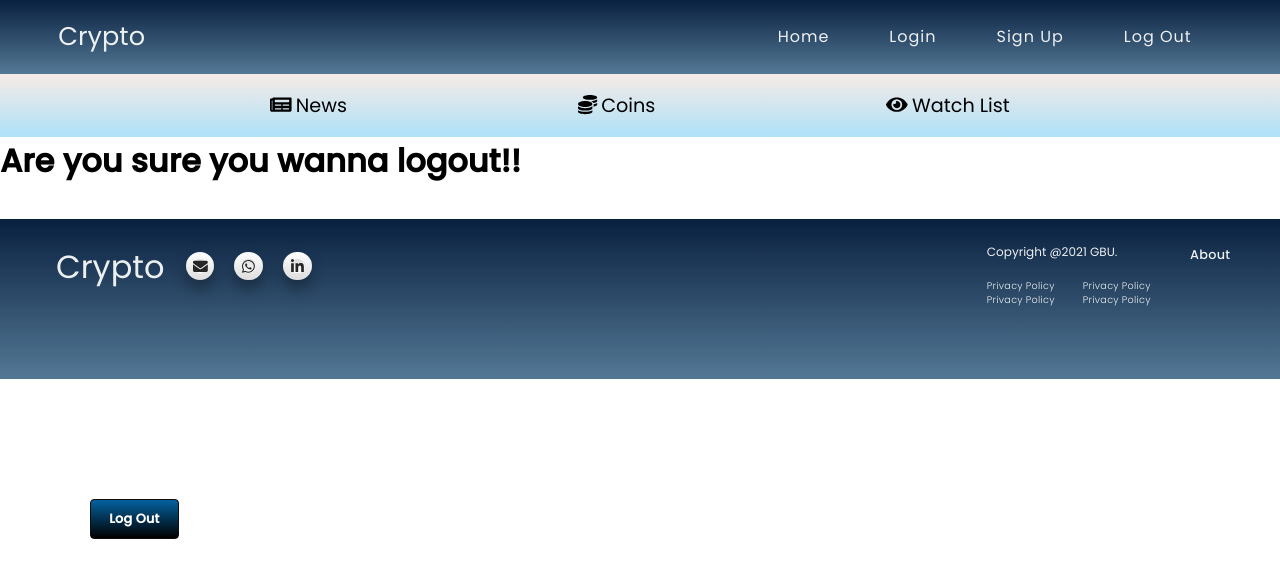
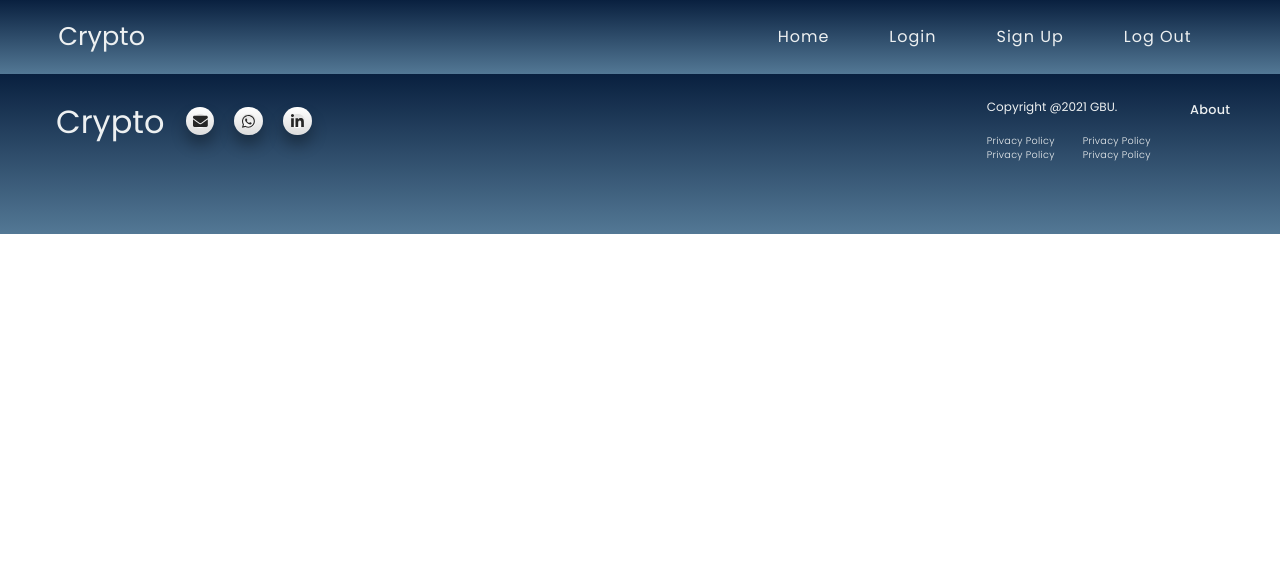
Before and after one commit to SanskritiKhatiyan/crypto-app, a React (Create React App) app in the folder frontend/: page /logout in a window 1280 px wide. Shown: the top 578 px of the page. Built offline with nearby package versions, Linux system fonts and the light colour scheme.

Commit message:
logout done

```diff
--- a/frontend/src/App.js
+++ b/frontend/src/App.js
@@ -64,10 +64,10 @@ function App() {
         <Mainbar />
         <Watchlist />
       </Route>
-      <Route path="/logout">
+      {/* <Route path="/logout">
         <Mainbar />
         <Logout />
-      </Route>
+      </Route> */}
       <Footer />
     </div>
   );
--- a/frontend/src/components/Logout/Logout.js
+++ b/frontend/src/components/Logout/Logout.js
@@ -1,33 +1,33 @@
-import React from 'react'
+// import React from 'react'
 
-const Logout = () => {
+// const Logout = () => {
 
-    const logoutUser = async (e) => {
-        e.preventDefault();
+//     const logoutUser = async (e) => {
+//         e.preventDefault();
 
-        await fetch("/logout", {
-          method: "GET",
-          headers: {
-            "Content-Type": "application/json",
-          },
-        });
-    };
+//         await fetch("/logout", {
+//           method: "GET",
+//           headers: {
+//             "Content-Type": "application/json",
+//           },
+//         });
+//     };
 
-      return (
-        <div >
-          <div >
-              <form method="POST" >
-                <h1> Are you sure you wanna logout!! </h1>
+//       return (
+//         <div >
+//           <div >
+//               <form method="POST" >
+//                 <h1> Are you sure you wanna logout!! </h1>
 
-                <button id="signin" onClick={logoutUser}>
-                  Log Out
-                </button>
-              </form>
+//                 <button id="signin" onClick={logoutUser}>
+//                   Log Out
+//                 </button>
+//               </form>
 
-              </div>
-            </div>
+//               </div>
+//             </div>
 
-      );
-}
+//       );
+// }
 
-export default Logout;
+// export default Logout;
--- a/frontend/src/components/Navbar/Navbar.js
+++ b/frontend/src/components/Navbar/Navbar.js
@@ -1,68 +1,103 @@
 import React, { useState } from "react";
-import { FontAwesomeIcon } from "@fortawesome/react-fontawesome";
+import { FontAwesomeIcon } from '@fortawesome/react-fontawesome'
 import { NavLink } from "react-router-dom";
 import "./Navbar.css";
-import { faBars, faTimes } from "@fortawesome/free-solid-svg-icons";
+import { faBars, faTimes } from '@fortawesome/free-solid-svg-icons';
+
+
+// const response = await fetch("/sign-in", {
+//   method: "POST",
+//   headers: {
+//     "Content-Type": "application/json",
+//   },
+//   body: JSON.stringify({
+
+//   }),
+// });
+
+// const data = response.json();
 
 function NavBar() {
   const [click, setClick] = useState(false);
-  const NavMenuItems = [
-    {
-      id: "1",
-      url: "/",
-      menu: "Home",
-      cname: "nav-icon",
+
+  const logoutUser = async (e) => {
+    e.preventDefault();
+
+    await fetch("/logout", {
+      method: "GET",
+      headers: {
+        "Content-Type": "application/json",
       },
-    {
-      id: "2",
-      url: "/Signin",
-      menu: "Login",
-      cname: "nav-icon",
-    },
+    });
+};
+  // const NavMenuItems = [
+  //   // {
+  //   //   id:"4",
+  //   //   url:"#",
+  //   //   menu: data.name,
+  //   //   cname:"nav-icon"
+  //   // },
+  //   {
+  //     id:"1",
+  //     url:"/",
+  //     menu:"Home",
+  //     cname:"nav-icon"
+  //   },
+  //   {
+  //     id: "2",
+  //     url: "/Signin",
+  //     menu: "Login",
+  //     cname: "nav-icon",
+  //   },
 
-    {
-      id: "3",
-      url: "/Signup",
-      menu: "Sign Up",
-      cname: "nav-icon",
-    },
+  //   {
+  //     id: "3",
+  //     url: "/Signup",
+  //     menu: "Sign Up",
+  //     cname: "nav-icon",
+  //   }
+  // ];
 
-    {
-      id: "4",
-      url: "/logout",
-      menu: "Log Out",
-      cname: "nav-icon",
-    },
-  ];
+  // const handleClick = () => setClick(!click);
+  return (
 
-  const handleClick = () => setClick(!click);
-  return (
       <nav className="navbar">
-      <div className="nav-logo">
-        <NavLink to="/" className="nlogo">
+        <div className="nav-logo"><NavLink to="/" className="nlogo" >
             Crypto
-        </NavLink>
-      </div>
-      <ul
-        className={click ? "nav-link-button" : "nav-links"}
-        onClick={() => setClick(false)}
-      >
-        {NavMenuItems.map(({ id, url, cname, menu }) => (
+          </NavLink> </div>
+
+           <ul className={click ? "nav-link-button": "nav-links"}
+          onClick={()=>setClick(false)} >
+
+          {/* {NavMenuItems.map(({ id, url, cname, menu }) => (
+
             <li className="nav-items">
-            <NavLink exact to={url} key={id} className={cname}>
-              {menu}
-            </NavLink>
+                 <NavLink  exact to={url} key={id} className={cname}   >{menu}</NavLink>
             </li>
-        ))}
+          ))}*/}
+           <li className="nav-items">
+                 <NavLink  exact to="/" key="1" className= "nav-icon"  >Home</NavLink>
+            </li>
+            <li className="nav-items">
+                 <NavLink  exact to="/Signin" key="2" className= "nav-icon"  >Login</NavLink>
+            </li>
+            <li className="nav-items">
+                 <NavLink  exact to="/Signup" key="3" className= "nav-icon"  >Sign Up</NavLink>
+            </li>
+            <li className="nav-items" >
+                 < a className= "nav-icon" href="" onClick={logoutUser}>Log Out</a>
+            </li>
+
         </ul>
 
-      <FontAwesomeIcon
-        className="hamburger-menu"
-        onClick={() => setClick(!click)}
-        icon={click ? faTimes : faBars}
-      />
+
+
+     <FontAwesomeIcon  className="hamburger-menu" onClick={() =>setClick(!click)}
+             icon={click ? faTimes : faBars}/>
+
 </nav>
+
   );
-}
+};
 
 export default NavBar;
```
Lines whose indentation alone changed are shown as unchanged.
